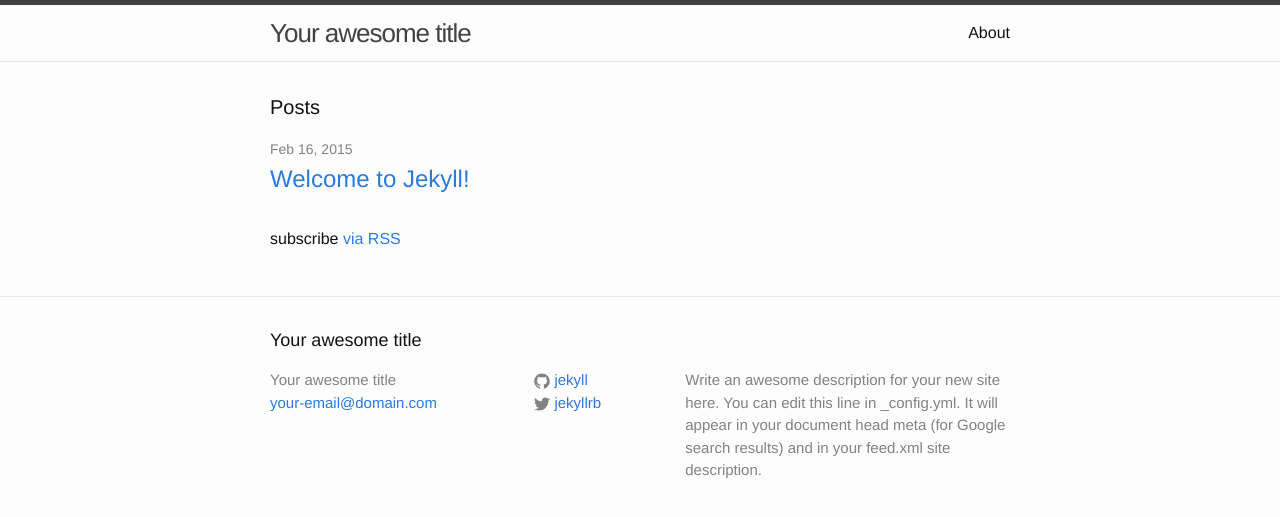
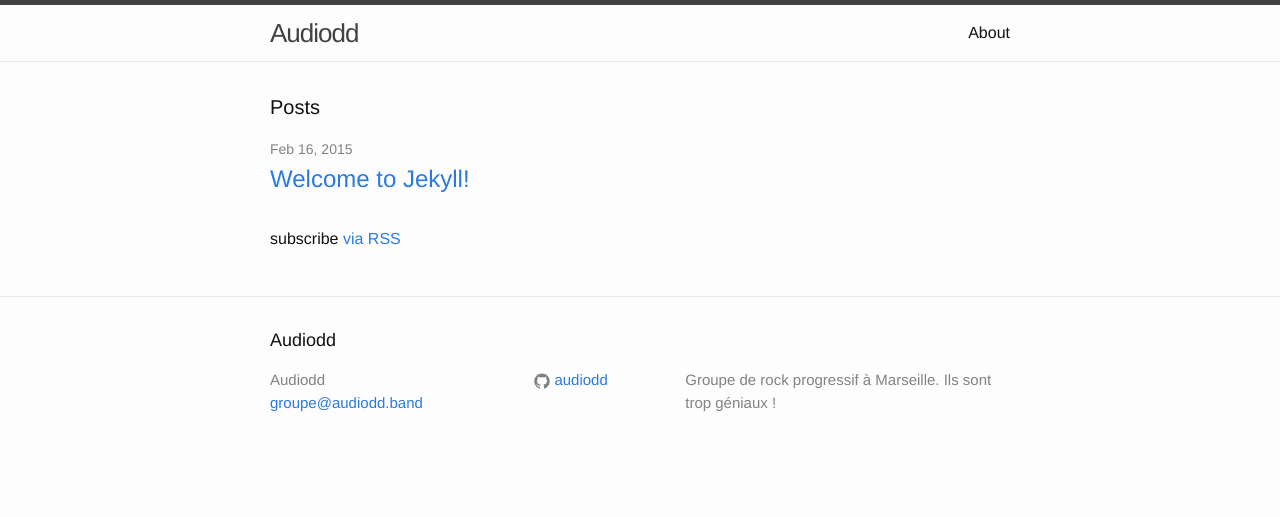
Before and after one commit to Audiodd/audiodd.github.io, a Jekyll site: the page built from index.html, in a window 1280 px wide. Shown: the top 517 px of the page. Built offline with Jekyll 4.4.1, drawn with Linux system fonts in a browser that asks for light colours.

Commit message:
personnalisation de la page d'accueil

```diff
--- a/_config.yml
+++ b/_config.yml
@@ -1,14 +1,12 @@
 # Site settings
-title: Your awesome title
-email: your-email@domain.com
+title: Audiodd
+email: groupe@audiodd.band
 description: > # this means to ignore newlines until "baseurl:"
-  Write an awesome description for your new site here. You can edit this
-  line in _config.yml. It will appear in your document head meta (for
-  Google search results) and in your feed.xml site description.
+  Groupe de rock progressif à Marseille. Ils sont trop géniaux !
 baseurl: "" # the subpath of your site, e.g. /blog/
-url: "http://yourdomain.com" # the base hostname & protocol for your site
-twitter_username: jekyllrb
-github_username:  jekyll
+url: "http://www.audiodd.band" # the base hostname & protocol for your site
+#twitter_username: jekyllrb
+github_username:  audiodd
 
 # Build settings
 markdown: kramdown
```
